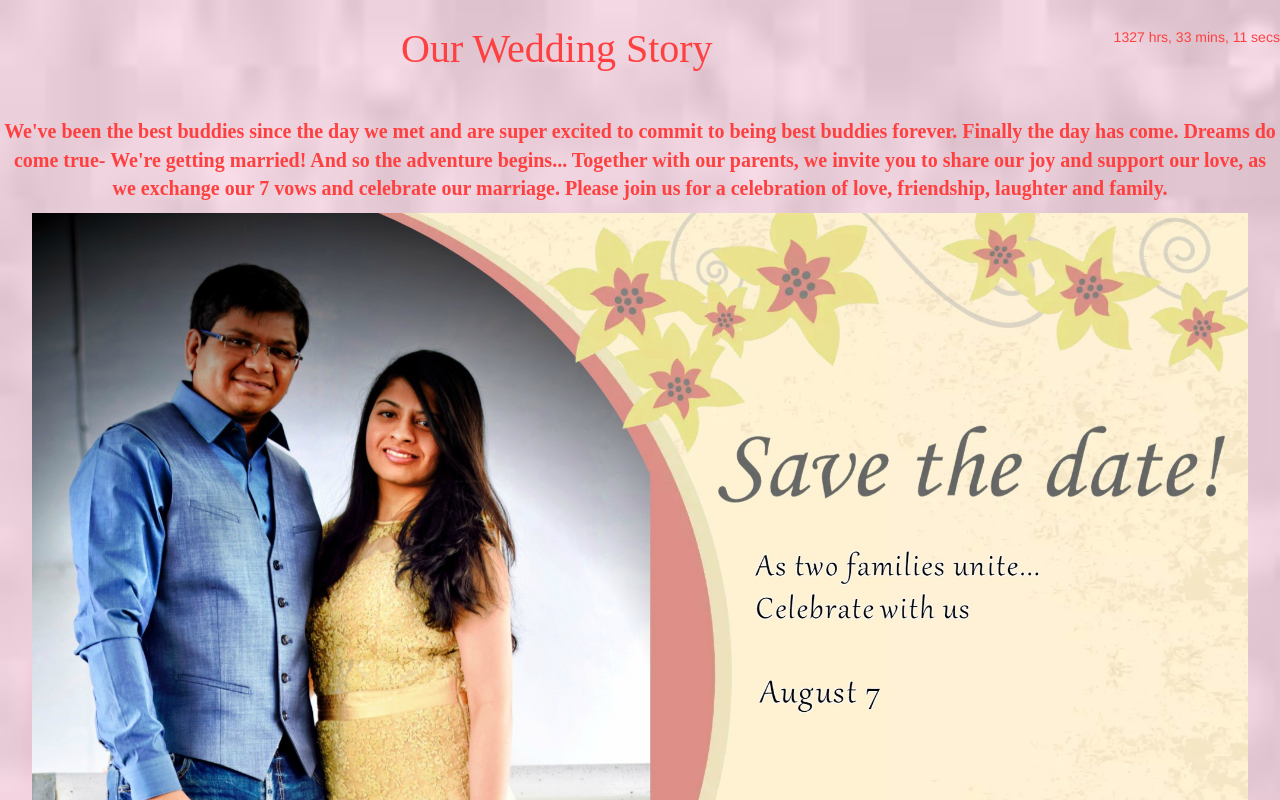
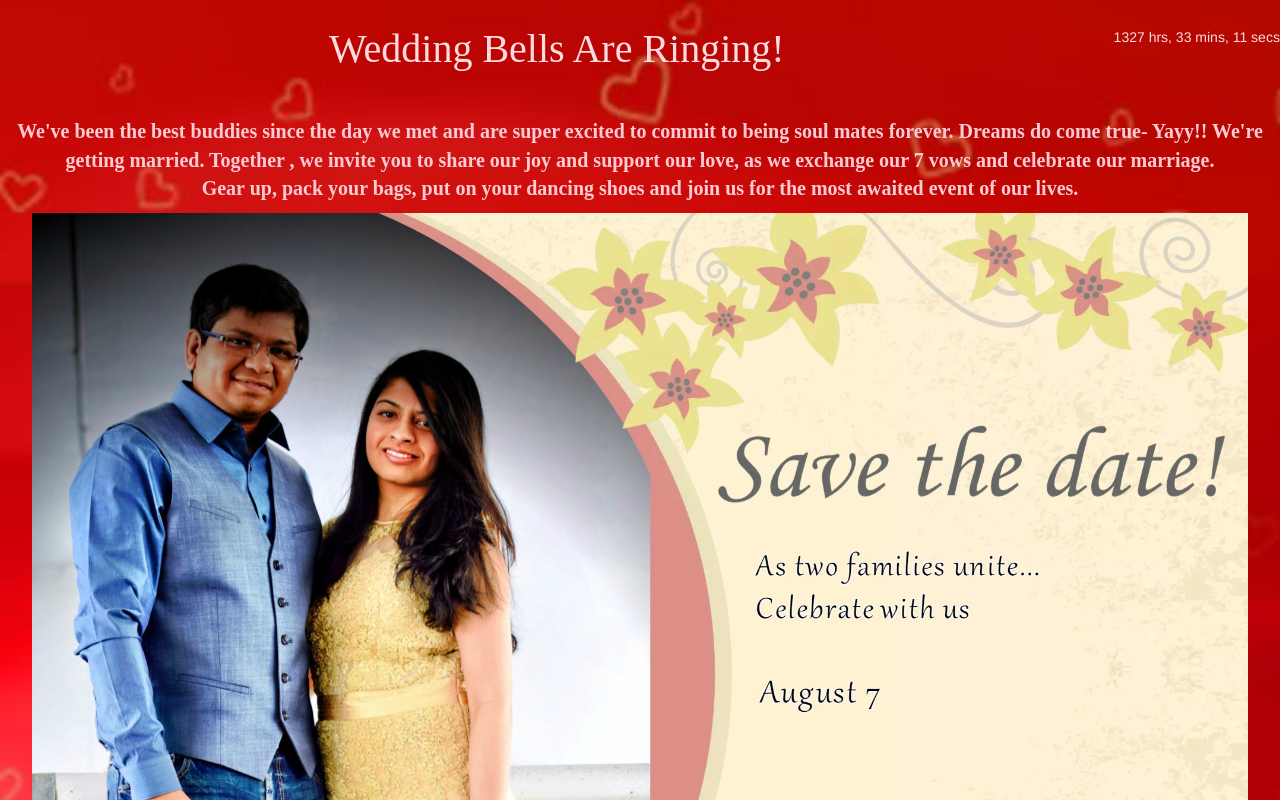
Before and after one commit to anoopcodes/anoopcodes.github.io, a website: page index.html in a window 1280 px wide. Shown: the top 800 px of the page. Drawn offline with Linux system fonts and the light colour scheme.

Commit message:
updated background

```diff
--- a/index.html
+++ b/index.html
@@ -10,7 +10,7 @@
 	<div ng-controller="appController" ng-init="getTime()">
 		<br/>
 		<div>
-			<span class="heading centerText">Our Wedding Story</span>
+			<span class="heading centerText">Wedding Bells Are Ringing!</span>
 			<span class="timer" ng-cloak><h5><timer countdown="countDown" max-time-unit="'hour'" interval="1000">{{hours}} hr{{hoursS}}, {{mminutes}} min{{minutesS}}, {{sseconds}} sec{{secondsS}}</timer></h5></span>
 		</div>
 
@@ -19,10 +19,10 @@
 		<br/>
 		<div>
 			<p class="textStyle centerText">
-				We've been the best buddies since the day we met and are super excited to commit to being best buddies forever. Finally the day has come. Dreams do come true- We're getting married! And so the adventure begins... Together with our parents, we invite you to share our joy and support our love, as we exchange our 7 vows and celebrate our marriage. Please join us for a celebration of love, friendship, laughter and family.<br/>
+				We've been the best buddies since the day we met and are super excited to commit to being soul mates forever. Dreams do come true- Yayy!! We're getting married. Together , we invite you to share our joy and support our love, as we exchange our 7 vows and celebrate our marriage. <br/>Gear up, pack your bags, put on your dancing shoes and join us for the most awaited event of our lives.<br/>
 			</p>
 			<!-- <img class="weddingCover" src="src/images/proposal1.jpg" /><br/><br/> -->
-			<img style="display: block; margin: auto; width: 95%;" src="src/images/save-the-date22.jpg">
+			<img style="display: block; margin: auto; width: 95%;" src="src/images/save-the-date-2.jpg">
 		<br/><br/>
 
 		<section>
@@ -35,7 +35,7 @@
 		        	Wedding: 7th of August, 10:40 AM at Hyndava Nimantran Convention, Between Cine planet & Runway-9, Kompally, Secunderabad
 		      	</p>
 		      	<p class="textStyle centerText">
-		        	Reception: 8th of August, 7 PM onwards at SNR Gardens, near Dholari-dhani, Kompally, Secunderabad<br/>
+		        	Reception: 8th of August, 7 PM onwards at SNR Gardens, near Dholari-dhani, Kompally, Secunderabad<br/><br/>
 
 		        	Fabulous food, fun, and festivities to follow...
 		      </p>
--- a/src/css/main.css
+++ b/src/css/main.css
@@ -1,13 +1,13 @@
 body {
-	background-image: url('../images/background1.jpg');
-	background-size: 100% 100%;
+	background-image: url('../images/background_image.jpg');
+	background-size: cover;
     background-repeat: no-repeat;
 }
 
 .heading {
 	font-size: 40px;
 	font-family: papyrus;
-	color: #FF4040;
+	color: #ffdae0;
 	width: 87%;
 	float: left;
 }
@@ -15,7 +15,7 @@ body {
 .timer {
 	float: right;
 	width: 13%;
-	color: #FF4040;
+	color: #ffdae0;
 }
 
 .weddingCover {
@@ -38,7 +38,7 @@ body {
 .textStyle {
 	font-size: 20px;
 	font-family: papyrus;
-	color: #FF4040;
+	color: #ffcbd3;
 	font-weight: bold;
 }
 
@@ -48,4 +48,5 @@ body {
 
 .picCredit {
 	font-family: cursive;
+	color: #ffcbd3;
 }
```
Also changed, not shown: src/images/background_image.jpg (added), src/images/bells16.jpg (added), src/images/save-the-date-2.jpg (added).
